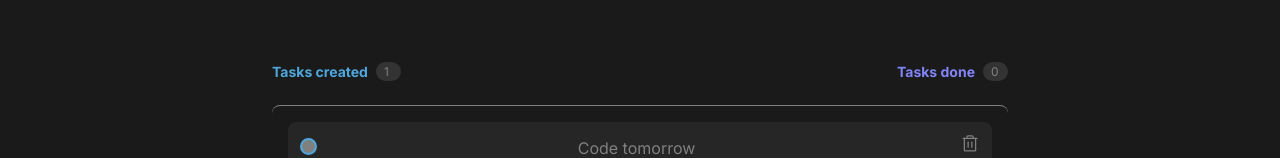
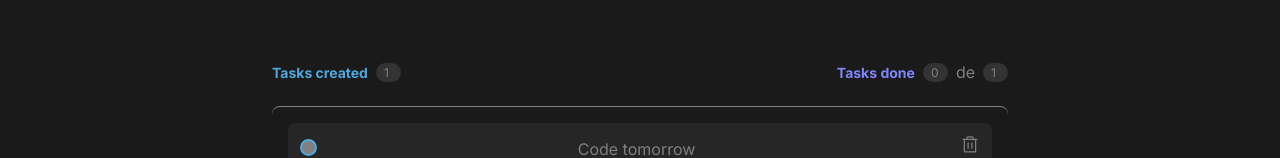
Before and after one commit to Ca-byte/to-do-reactjs-ignite, a React (Vite) app: page / in a window 1280 px wide. Shown: the part 232-390 px from the top of the page. Built offline with nearby package versions, Linux system fonts and the light colour scheme.

Commit message:
Done task counter

```diff
--- a/src/components/TaskBoard.tsx
+++ b/src/components/TaskBoard.tsx
@@ -57,7 +57,7 @@ export function TaskBoard(){
         </div>
         <div className={styles.taskDone}>
           <p>Tasks done</p>
-          <span>0</span>
+          <span>0</span> de <span>{tasks.length}</span>
         </div>
       </header>
 
```
